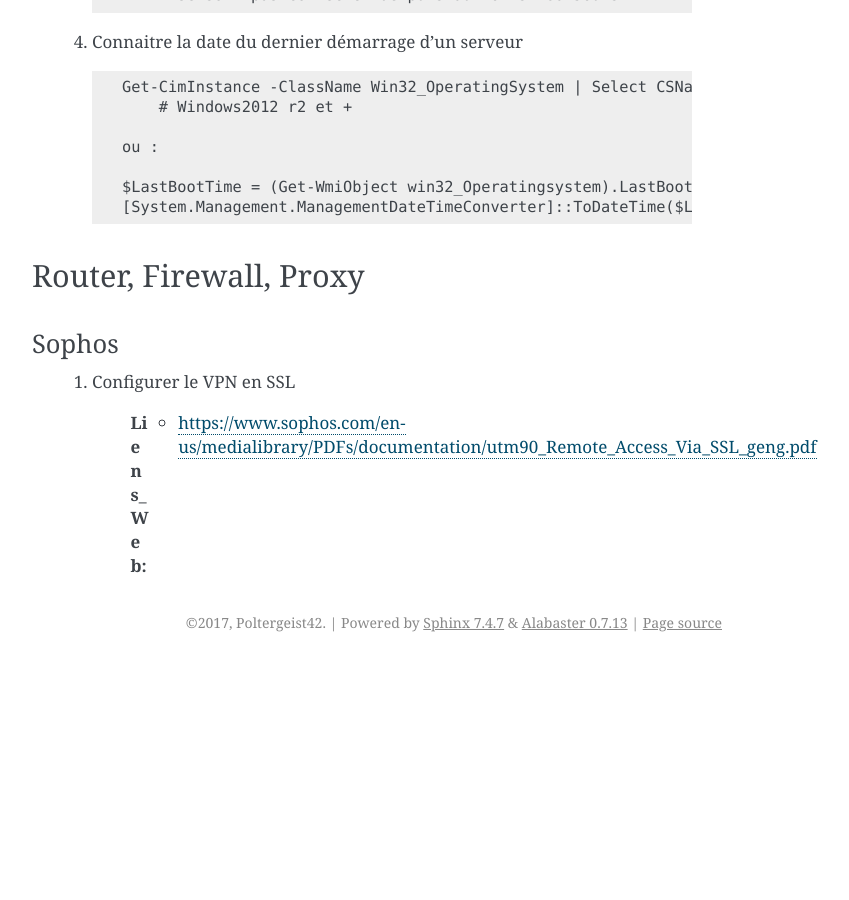
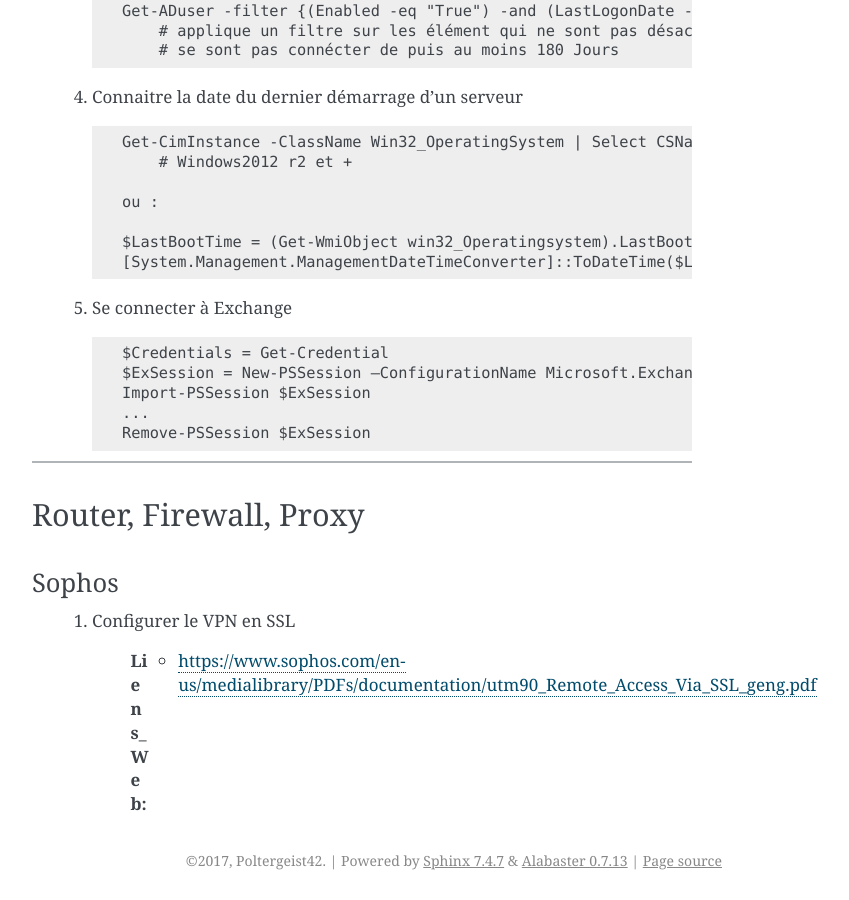
Before and after one commit to poltergeist42/JDM, a Sphinx documentation site: the page built from _1_userDoc/source/Informatique.rst, in a window 1280 px wide and 900 px high, scrolled down 2205 px. Shown: the whole window, without its empty margins (388-1237 px from the left). Built offline with Sphinx 7.4.7, drawn with Linux system fonts in a browser that asks for light colours; before the commit the page ends 2867 px from its top, so only the background shows below that.

```diff
--- a/_1_userDoc/source/Informatique.rst
+++ b/_1_userDoc/source/Informatique.rst
@@ -5,6 +5,8 @@ Informatique
 Ce document réuni un ensemble d'informations, Manip et autre tips concernant
 la gestion / Maintenance des postes utilisateur et la gestion maintenance des parcs
 informatiques.
+
+####
 
 Cours
 =====
@@ -14,6 +16,8 @@ Cours
         Cours en ligne gratuis dispenser par microsoft
 
         * https://mva.microsoft.com/
+
+####
 
 Matériel
 ========
@@ -31,6 +35,8 @@ Vérifier les garantie constructeur
 
         * http://h20565.www2.hpe.com/hpsc/wc/public/home?lang=fr-fr&cc=fr
 
+
+####
 
 Poste de travail
 ================
@@ -52,6 +58,7 @@ Excel
 
                 =NON(MOD(LIGNE() ;2))
 
+####
 
 SysAdmin
 ========
@@ -113,6 +120,16 @@ PowerShell
             $LastBootTime = (Get-WmiObject win32_Operatingsystem).LastBootUpTime
             [System.Management.ManagementDateTimeConverter]::ToDateTime($LastBootTime)
 
+    #. Se connecter à Exchange ::
+
+            $Credentials = Get-Credential
+            $ExSession = New-PSSession –ConfigurationName Microsoft.Exchange –ConnectionUri ‘http://SRV-MAIL.poree.local/PowerShell/?SerializationLevel=Full’ -Credential $Credentials –Authentication Kerberos
+            Import-PSSession $ExSession
+            ...
+            Remove-PSSession $ExSession
+
+####
+
 Router, Firewall, Proxy
 =======================
 
--- a/_1_userDoc/source/URLtheque.rst
+++ b/_1_userDoc/source/URLtheque.rst
@@ -24,6 +24,11 @@ Informatique
 
         * https://technet.microsoft.com/en-us/library/cc708578(v=ws.10).aspx
             # Server Cleanup Wizard
+
+    #. Commandes Google
+
+        * http://www.rankspirit.com/commandes-google.php
+        * http://www.webrankinfo.com/commandes/google
 
 ------------------------------------------------------------------------------------------
 
--- a/_1_userDoc/source/index.rst
+++ b/_1_userDoc/source/index.rst
@@ -23,6 +23,7 @@ Mon journal de manip
    Powershell
    Python
    Raspberry
+   Soudure
    URLtheque
    VIM
 
```
Also changed, not shown: _1_userDoc/source/Python.rst (+31 -48 lines), _1_userDoc/source/Soudure.rst (added, +11 -0 lines).
